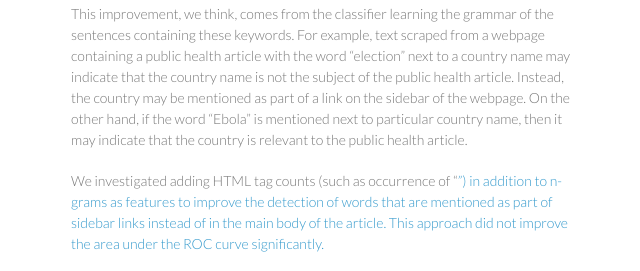
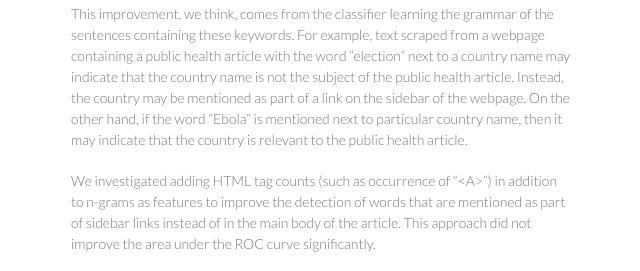
Before and after one commit to 72L/ac297r, a plain HTML site: page index.html in a window 1280 px wide. Shown: the part 4176-4447 px from the top of the page, without its empty margins (499-1139 px from the left). Drawn offline with Linux system fonts and the light colour scheme.

Commit message:
test git

```diff
--- a/index.html
+++ b/index.html
@@ -103,7 +103,7 @@ The multi-label prediction for the entire article is then an average of the bina
 This improvement, we think, comes from the classifier learning the grammar of the sentences containing these keywords.  For example, text scraped from a webpage containing a public health article with the word “election” next to a country name may indicate that the country name is not the subject of the public health article. Instead, the country may be mentioned as part of a link on the sidebar of the webpage. On the other hand, if the word “Ebola” is mentioned next to particular country name, then it may indicate that the country is relevant to the public health article.</p>
 
 <p>
-We investigated adding HTML tag counts (such as occurrence of “<a>”) in addition to n-grams as features to improve the detection of words that are mentioned as part of sidebar links instead of in the main body of the article. This approach did not improve the area under the ROC curve significantly.</p>
+We investigated adding HTML tag counts (such as occurrence of “&lt;A&gt;”) in addition to n-grams as features to improve the detection of words that are mentioned as part of sidebar links instead of in the main body of the article. This approach did not improve the area under the ROC curve significantly.</p>
 
 <p>
 Future work on the automatic location tagging process should investigate using higher resolution location names (such as city or province names) as well as better scraping techniques to obtain higher quality textual data.</p>
```
